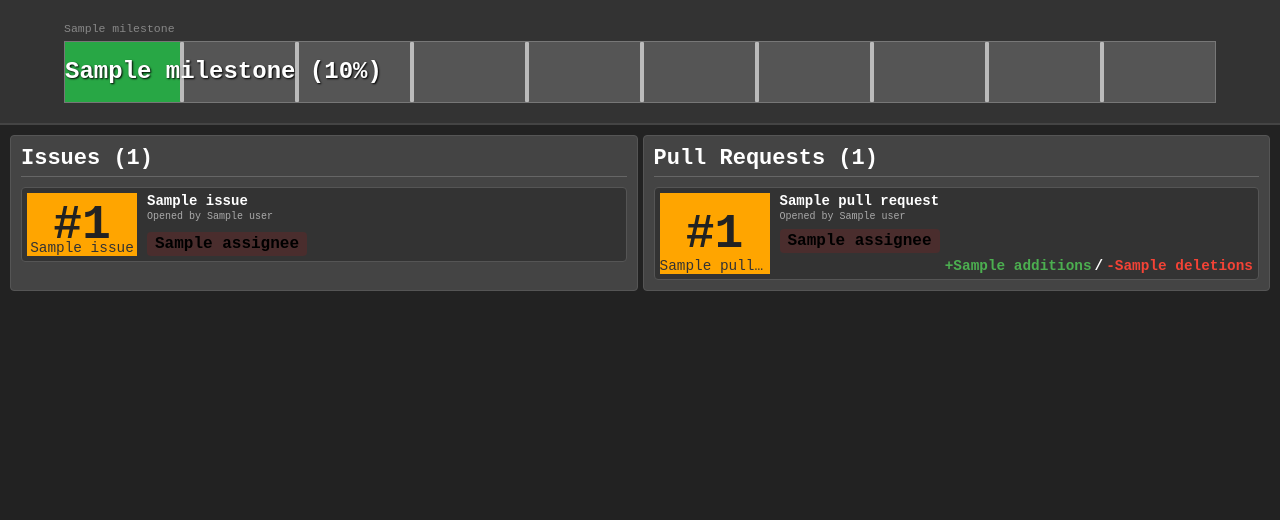
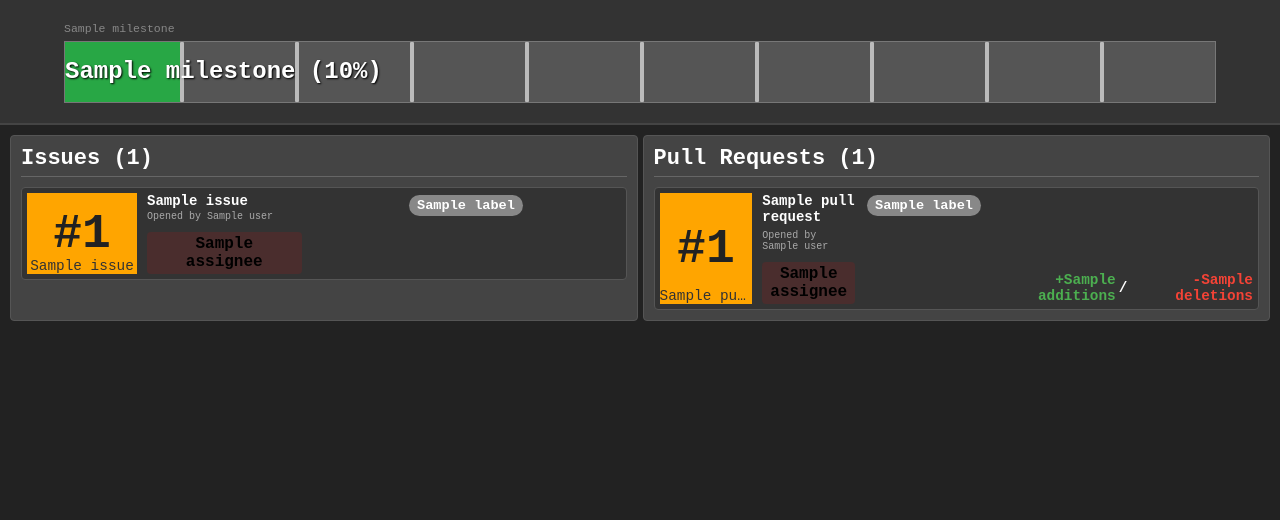
Before and after one commit to FRC-1721/ProjectHud, a Flask app: template app/templates/index.html in a window 1280 px wide. Shown: the top 520 px of the page. Run offline with Flask 3, Linux system fonts and the light colour scheme; the template is opened without the code that fills it: most values are stand-ins (such as "Sample title", 1, 10 or a date in 2020); parts of the project's set-up code (start-up, migrations or seed data) failed here and were passed over.

Commit message:
Adds Labels to the HUD (#5)

```diff
--- a/app/static/style.css
+++ b/app/static/style.css
@@ -138,6 +138,7 @@ body {
 /* Each Card */
 .card {
   display: flex;
+  flex-direction: row;
   background: #333;
   border: 1px solid #555;
   padding: 5px;
@@ -146,20 +147,11 @@ body {
   min-height: 60px;
 }
 
-/* ========================= */
-/* Card Left (Number Column) */
-/* ========================= */
+/* ===================== */
+/* Number Box (leftmost) */
+/* ===================== */
 
-.card-left {
-  display: flex;
-  flex-direction: column;
-  align-items: center;
-  justify-content: center;
-  text-align: center;
-  flex: 0 0 100px; /* Fixed width */
-}
-
-.number {
+.number-box {
   font-size: 3em;
   font-weight: bold;
   text-align: center;
@@ -173,7 +165,7 @@ body {
   height: 100%;
 }
 
-.number .repo-name {
+.number-box .repo-name {
   font-weight: normal;
   position: absolute;
   bottom: 0px;
@@ -186,11 +178,11 @@ body {
   font-size: min(0.3em, 4vw);
 }
 
-/* ========================= */
-/* Card Right (Content)      */
-/* ========================= */
+/* ========= */
+/* Card Data */
+/* ========= */
 
-.card-right {
+.card-data {
   flex: 1;
   display: flex;
   flex-direction: column;
@@ -268,6 +260,28 @@ body {
   color: #f44336;
 }
 
+/* ====== */
+/* Labels */
+/* ====== */
+
+.card-labels {
+  flex: 2;
+  gap: 5px;
+  text-align: center;
+}
+
+.card-labels .issue-label {
+  display: inline-block;
+  padding: 3px 8px;
+  margin: 2px;
+  font-size: 0.85em;
+  font-weight: bold;
+  color: #fff;
+  border-radius: 12px; /* Rounded rectangle */
+  text-align: center;
+  white-space: nowrap; /* Prevent text wrapping */
+}
+
 /* ========================= */
 /* Refresh Indicator         */
 /* ========================= */
--- a/app/templates/index.html
+++ b/app/templates/index.html
@@ -40,16 +40,14 @@
             <div class="card-container">
                 {% for issue in issues %}
                 <div class="card">
-                    <!-- Left Column: Number & Repo Name -->
-                    <div class="card-left">
-                        <div class="number">
+                    <!-- Number & Repo Name -->
+                    <div class="number-box">
                         <div class="card-number">#{{ issue.number }}</div>
                         <div class="repo-name">{{ issue.repo_name }}</div>
                     </div>
-                    </div>
 
-                    <!-- Right Column: Title, Meta, Assignees -->
-                    <div class="card-right">
+                    <!-- Data Column: Title, Meta, Assignees -->
+                    <div class="card-data">
                         <div class="card-content">
                             <span class="card-title">{{ issue.title }}</span>
                             <span class="card-meta">Opened by {{ issue.user }}</span>
@@ -62,6 +60,15 @@
                         </div>
                         {% endif %}
                     </div>
+
+                    <!-- Labels Column -->
+                    <div class="card-labels">
+                        {% for label in issue.labels %}
+                        <div class="issue-label" style="background-color: {{ label.color }};">
+                            {{ label.name }}
+                        </div>
+                        {% endfor %}
+                    </div>
                 </div>
                 {% endfor %}
             </div>
@@ -73,17 +80,14 @@
             <div class="card-container">
                 {% for pr in pull_requests %}
                 <div class="card">
-                    <!-- Left Column: Number & Repo Name -->
-                    <div class="card-left">
-                        <div class="number">
+                    <!-- Number & Repo Name -->
+                    <div class="number-box">
                         <div class="card-number">#{{ pr.number }}</div>
                         <div class="repo-name">{{ pr.repo_name }}</div>
                     </div>
-                    </div>
 
-                    <!-- Right Column: Title, Meta, Changes -->
-                    <div class="card-right">
-                        <div class="card-content">
+                    <!-- Title, Meta, Changes -->
+                    <div class="card-data">
                         <span class="card-title">{{ pr.title }}</span>
                         <span class="card-meta">Opened by {{ pr.user }}</span>
                         {% if pr.assignees %}
@@ -94,11 +98,20 @@
                         </div>
                         {% endif %}
                     </div>
+
+                    <!-- Labels Column -->
+                    <div class="card-labels">
+                        {% for label in pr.labels %}
+                        <div class="issue-label" style="background-color: {{ label.color }};">
+                            {{ label.name }}
+                        </div>
+                        {% endfor %}
+                    </div>
+
                     <div class="card-changes">
                         <span class="changes-additions">+{{ pr.additions }}</span>
                         <span class="changes-divider">/</span>
                         <span class="changes-deletions">-{{ pr.deletions }}</span>
-                        </div>
                     </div>
                 </div>
                 {% endfor %}
```
Also changed, not shown: app/__init__.py (+8 -0 lines). Lines whose indentation alone changed are shown as unchanged.
